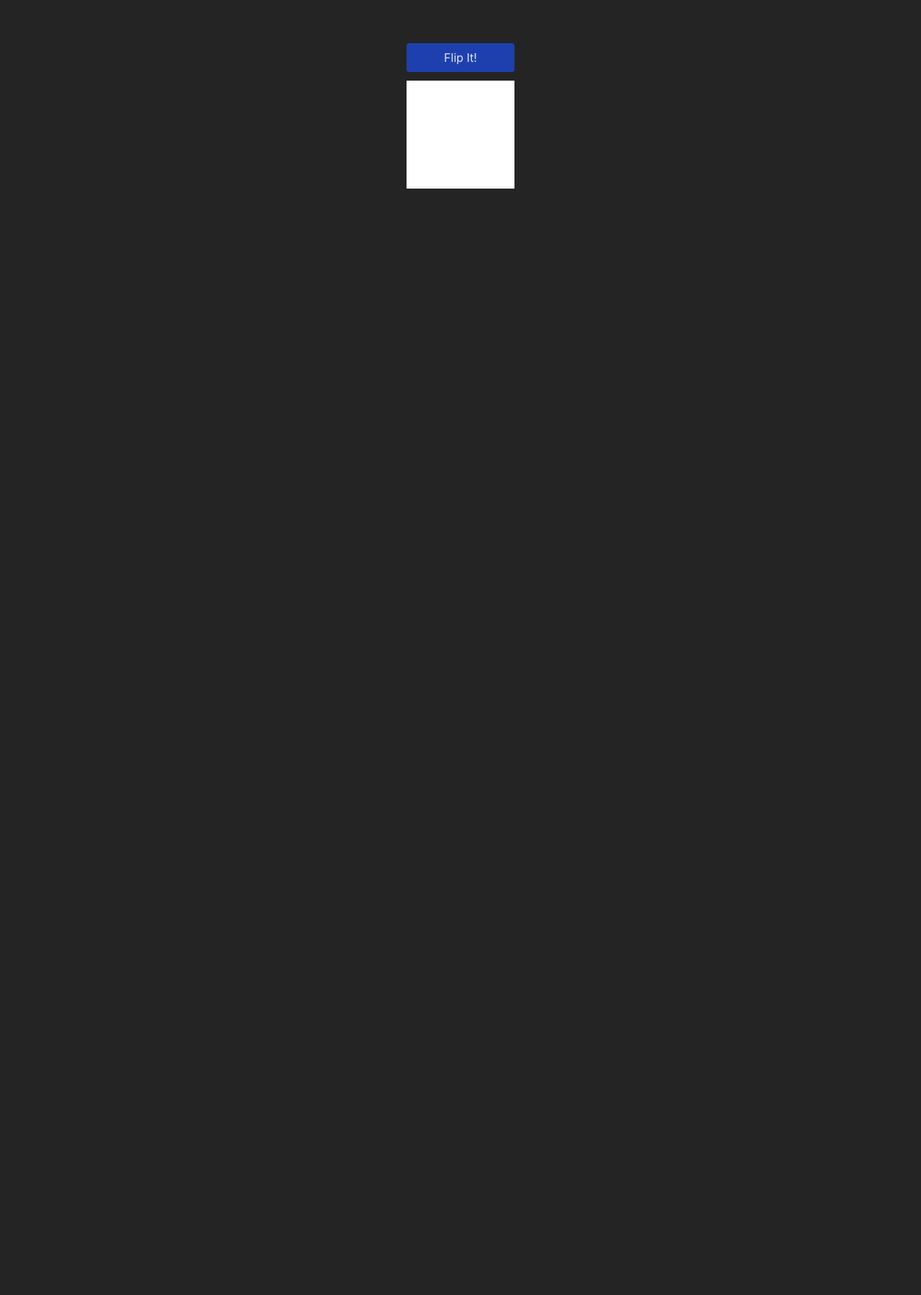
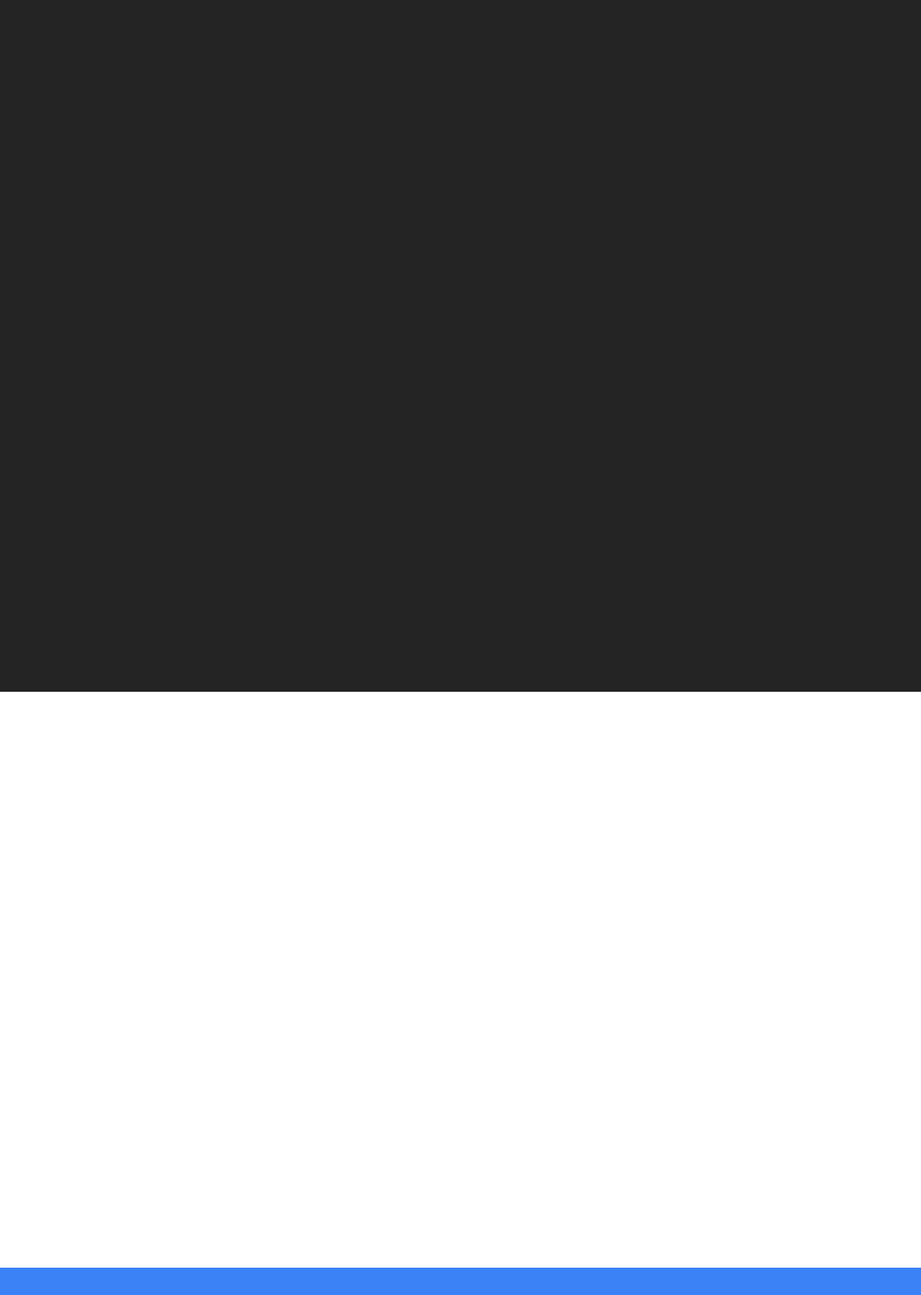
Before and after one commit to kid-us/Framer, a React (Vite) app: page / in a window 1280 px wide. Shown: the part 259-2058 px from the top of the page at 72% size. Before the commit the page ends 840 px from the top, so only its background shows below. Built offline with nearby package versions, Linux system fonts and the light colour scheme.

Commit message:
In viewport view animation

```diff
--- a/src/App.tsx
+++ b/src/App.tsx
@@ -1,5 +1,6 @@
 import "./App.css";
-import AnimationControls from "./components/AnimationControls";
+import ViewBasedAnimation from "./components/ViewBasedAnimation";
+// import AnimationControls from "./components/AnimationControls";
 // import Gestures from "./components/Gestures";
 // import BasicMotion from "./components/BasicMotion";
 
@@ -7,12 +8,13 @@ function App() {
   return (
     <>
       <div className="container mx-auto py-5">
-        <div className="grid justify-center items-center h-[100vh] gap-7">
-          {/* <BasicMotion /> */}
-          {/* <Gestures /> */}
-          <AnimationControls />
-        </div>
+        {/* <div className="grid justify-center items-center h-[100vh] gap-7"> */}
+        {/* <BasicMotion /> */}
+        {/* <Gestures /> */}
+        {/* <AnimationControls /> */}
+        <ViewBasedAnimation />
       </div>
+      {/* </div> */}
     </>
   );
 }
--- /dev/null
+++ b/src/components/ViewBasedAnimation.tsx
@@ -0,0 +1,33 @@
+import { motion, useInView } from "framer-motion";
+import { useEffect, useRef } from "react";
+
+const ViewBasedAnimation = () => {
+  const ref = useRef(null);
+  const isInView = useInView(ref, { once: true });
+
+  useEffect(() => {
+    console.log("Is in view =>", isInView);
+  }, [isInView]);
+
+  return (
+    <>
+      <div className="h-[150vh]"></div>
+      <motion.div
+        initial={{ opacity: 0 }}
+        whileInView={{ opacity: 1 }}
+        transition={{ duration: 1 }}
+        className="bg-white h-[100vh]"
+      ></motion.div>
+
+      <div
+        ref={ref}
+        className={`${isInView ? "bg-blue-500" : "bg-red-500"}  h-[100vh]`}
+        style={{
+          transition: "1s background",
+        }}
+      ></div>
+    </>
+  );
+};
+
+export default ViewBasedAnimation;
```
